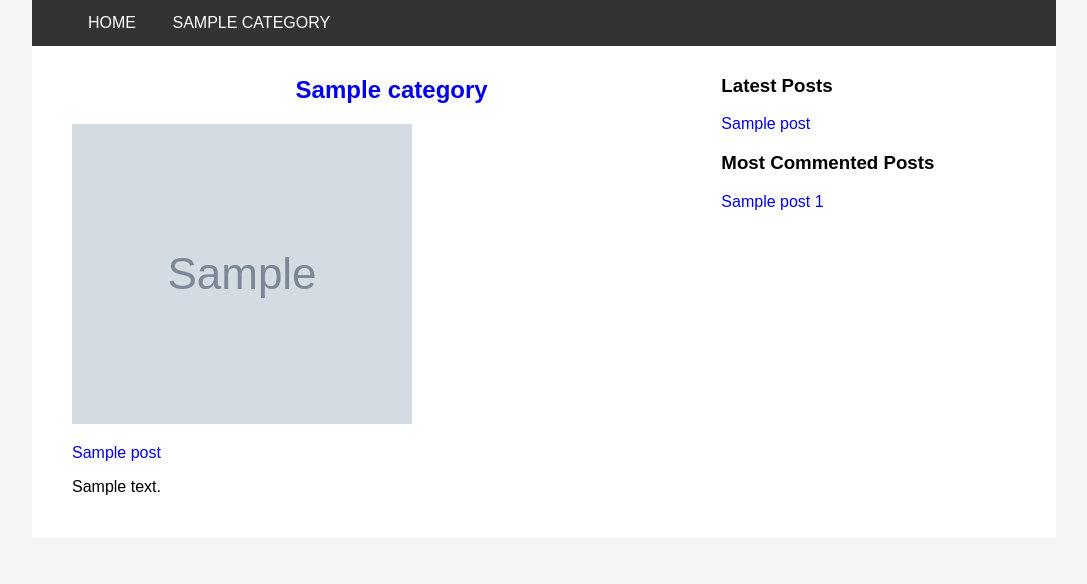
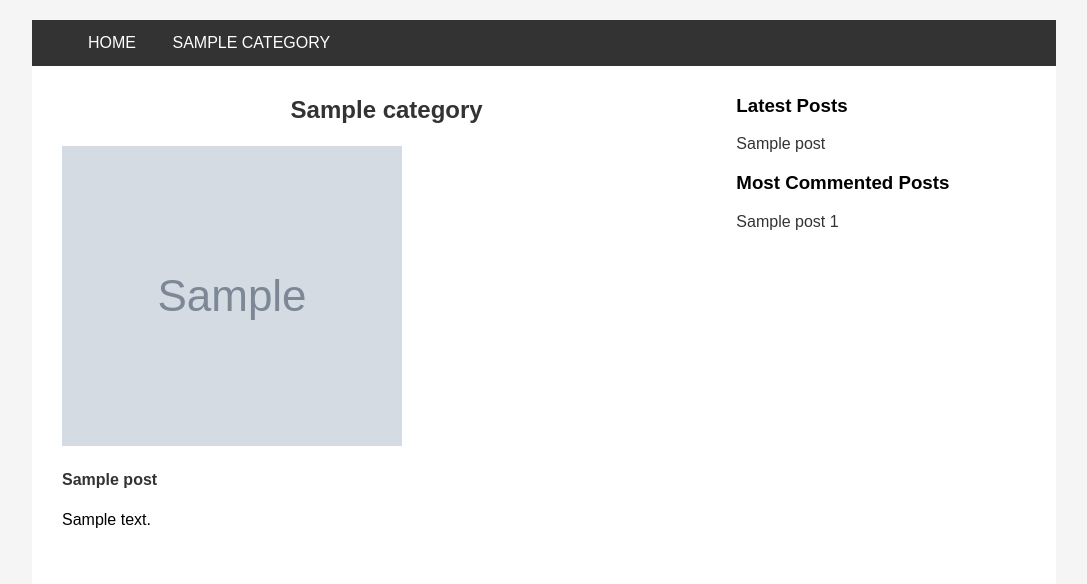
Before and after one commit to femitechs/Blog-Project, a Django app: page /blog/ in a window 1280 px wide. Shown: the top 584 px of the page, without its empty margins (96-1183 px from the left). Run offline with Django 3.2, Linux system fonts and the light colour scheme; tables that the repository leaves empty hold one stand-in row (values such as "Sample post"); grey boxes marked "Sample" are stand-in pictures.

Commit message:
Updated the frontend style

```diff
--- a/blog/blog/urls.py
+++ b/blog/blog/urls.py
@@ -7,6 +7,5 @@ urlpatterns = [
     path('', views.post_list, name='index'),
     path('details/<int:year>/<int:month>/<int:day>/<slug:post_slug>/', views.post_details, name='details'),
     path('category/<slug:category_target>/', views.category_list, name='category_list'),
-    #path('general/', views.all_post_list, name='general'),
 
 ]
--- a/blog/blog/views.py
+++ b/blog/blog/views.py
@@ -12,7 +12,7 @@ from django.core.paginator import Paginator, EmptyPage, PageNotAnInteger
 def post_list(request):
 
     post = {category:
-        Post.objects.filter(category = category).order_by('-publish')[:3] for category in Category.objects.all()}
+        Post.objects.filter(category = category).order_by('-publish')[:5] for category in Category.objects.all()}
 
     context = {'post':post}
     return render(request, 'blog/list.html', context)
--- a/blog/static/css/base.css
+++ b/blog/static/css/base.css
@@ -1,5 +1,6 @@
 a {
   text-decoration: none;
+  color: #333;
 }
 h2 {
   text-align: center;
@@ -19,16 +20,21 @@ body {
   grid-template-rows: auto auto auto auto auto;
   gap: 10px;
   width: 80%;
-  margin: 0 auto;
+  margin: 20px auto;
   background-color: #fff;
 }
 .item-nav { grid-area: 1 / span 3 / 2 / 4; }
-.item-sidebar { grid-area: 2 / 3 / span 4 / 4; }
-.content { grid-area: 2 / span 2 / 5 / 3; }
+.item-sidebar {
+  grid-area: 2 / 3 / span 4 / 4;
+  margin-right: 15px;
+  margin-left: 15px;
+}
+.content { grid-area: 2 / span 2 / span 4 / 3; }
 
 .content {
   display: grid;
   grid-template-columns: repeat(2, 1fr);
+  grid-template-rows: auto auto auto auto;
   gap: 10px;
 }
 .content > .item-first-content:nth-child(1) { grid-area: 1 / span 2 / 2 / 3; }
@@ -39,23 +45,25 @@ body {
 .content > .item-other-content:nth-child(6) { grid-area: 4 / 1 / 5 / 2; }
 .content > .item-other-content:nth-child(7) { grid-area: 4 / 2 / 5 / 3; }
 
-.subcontainer {
+.item-first-content {
   display: grid;
   grid-template-columns: repeat(2, 1fr);
+  grid-template-rows: 50px auto auto auto auto;
+  gap: 20px;
+  margin-left: 30px;
+}
 
-}
-.item-subcontent1 { grid-area: 1 / 1 / 2 / 2; }
-.item-subcontent2 { grid-area: 1 / 2 / 2 / 3; justify-items: start;}
+.item-first-content > .item-subcontent:nth-child(1) { grid-area: 1 / span 2 / 2 / 3; }
+.item-first-content > .item-subcontent1:nth-child(2) { grid-area: 2 / 1 / span 4 / 2; }
+.item-first-content > .item-subcontent2:nth-child(3) { grid-area: 2 / 2 / 3 / 3; }
+.item-first-content > .item-subcontent2:nth-child(4) { grid-area: 3 / 2 / 4 / 3; }
+.item-first-content > .item-subcontent2:nth-child(5) { grid-area: 4 / 2 / 5 / 3; }
+.item-first-content > .item-subcontent2:nth-child(6) { grid-area: 5 / 2 / 6 / 3; }
+
+.item-subcontent2 { margin-left: 10px; }
 .item-subcontent2 img { float: left; margin-right: 10px;}
 
-
-
-
-
-
-
-
-
+.item-other-content { margin-left: 30px; }
 
 
 li {
--- a/blog/templates/blog/list.html
+++ b/blog/templates/blog/list.html
@@ -6,42 +6,39 @@
     {% for category, posts in post.items %}
       {% if forloop.first %}
       <div class="item-first-content">
-        <ul>
-        <li>
-          <a href="{% url 'blog:category_list' category.slug %}"> <h2> {{category.name}} </h2> </a>
-          <div class="subcontainer">
+          <div class="item-subcontent">
+            <a href="{% url 'blog:category_list' category.slug %}"> <h2> {{category.name}} </h2> </a>
+          </div>
+
             {% for post in posts %}
               {% if forloop.first %}
                 <div class="item-subcontent1">
                   <img src="{{ post.image.url }}" style="height: 300px; width: 340px;">
-                  <p><a href="{{ post.get_absolute_url }}"> {{ post.title }} </a></p>
+                  <p><a href="{{ post.get_absolute_url }}"> <h4> {{ post.title }} </h4> </a></p>
                   {{ post.text|truncatewords:20|linebreaks }}
                 </div>
               {% else %}
                 <div class="item-subcontent2">
-                  <ul>
-                    <li class="both">
-                      <img src="{{ post.image.url }}" style="height: 70px; width: 100px;">
-                      <div><a href="{{ post.get_absolute_url }}"> {{post.title}} </a></div>
-                    </li>
-                  </ul>
+                      <div class="trial">
+                        <img src="{{ post.image.url }}" style="height: 70px; width: 90px;">
+                        <a href="{{ post.get_absolute_url }}" style="font-weight: bold;">  {{post.title}} </a>
+                      </div>
+
                 </div>
               {% endif %}
             {% endfor %}
-          </div>
-        </li>
-        </ul>
+
+
       </div>
       {% else %}
       <div class="item-other-content">
-        <ul>
-        <li>
+
           <a href="{% url 'blog:category_list' category.slug %}"> <h2> {{category.name}} </h2> </a>
           {% for post in posts %}
             {% if forloop.first %}
               <div class="sub-other-content1">
-                <img src="{{ post.image.url }}" style="height: 300px; width: 320px;">
-                <p> <a href="{{ post.get_absolute_url }}"> {{ post.title }} </a> </p>
+                <img src="{{ post.image.url }}" style="height: 300px; width: 340px;">
+                <p> <a href="{{ post.get_absolute_url }}"> <h4> {{ post.title }} </h4> </a> </p>
                 {{ post.text|truncatewords:20|linebreaks }}
             </div>
             {% else %}
@@ -49,14 +46,13 @@
                 <ul>
                   <li class="both">
                     <img src="{{ post.image.url }}" style="height: 70px; width: 100px;">
-                    <a href="{{ post.get_absolute_url }}"> {{post.title}} </a>
+                    <a href="{{ post.get_absolute_url }}"> <h4> {{post.title}} </h4> </a>
                   </li>
                 </ul>
             </div>
             {% endif %}
           {% endfor %}
-        </li>
-        </ul>
+
       </div>
       {% endif %}
     {% endfor %}
```
